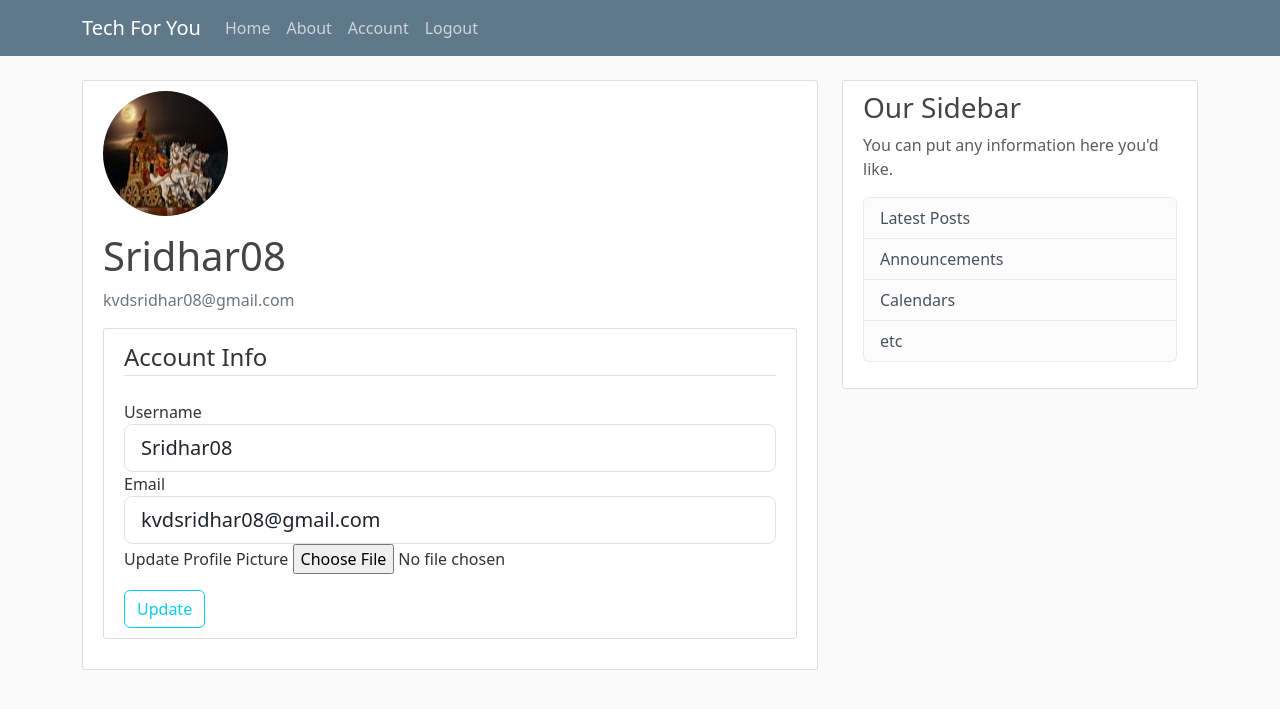
After one commit to Code-KVD/flask-blog, a Flask app: page /account in a window 1280 px wide. The commit adds this page. Shown: the top 709 px of the page. Run offline with Flask 3, Linux system fonts and the light colour scheme; a user stored in the database is signed in; some libraries are stand-ins or nearby versions.

Commit message:
added accounts page

```diff
--- a/flaskBlog/__init__.py
+++ b/flaskBlog/__init__.py
@@ -1,6 +1,9 @@
 from flask import Flask
+# ORM used to access the database.
 from flask_sqlalchemy import SQLAlchemy
+# used to encrpt the password of the user.
 from flask_bcrypt import Bcrypt
+from flask_login import LoginManager
 
 app = Flask(__name__)
 app.config['SECRET_KEY'] = '5791628bb0b13ce0c676dfde280ba245'
@@ -9,5 +12,7 @@ app.instance_path = 'flaskBlog/instance'
 
 db = SQLAlchemy(app)
 bcrypt = Bcrypt(app)
+login_manager = LoginManager(app)
+login_manager.login_view = 'login'
 
 from flaskBlog import routes
--- a/flaskBlog/forms.py
+++ b/flaskBlog/forms.py
@@ -1,7 +1,10 @@
 from flask_wtf import FlaskForm
-from wtforms import StringField, PasswordField, SubmitField , BooleanField
+from flask_wtf.file import FileField , FileAllowed
+from wtforms import StringField, PasswordField, SubmitField , BooleanField, FileField
 from wtforms.validators import DataRequired, Length, Email, EqualTo, ValidationError
 from flaskBlog.models import User
+from flask_login import current_user
+
 
 class RegistationForm(FlaskForm):
     username = StringField('Username', validators=[DataRequired(),Length(min=2,max=25)])
@@ -29,3 +32,25 @@ class LoginForm(FlaskForm):
     password = PasswordField('password', validators=[DataRequired()])
     remember = BooleanField('remember me')
     submit = SubmitField('Login')
+
+
+class UpdateAccountForm(FlaskForm):
+    username = StringField('Username', validators=[DataRequired(),Length(min=2,max=25)])
+    email = StringField('Email', validators=[DataRequired(), Email()])
+    submit = SubmitField('Update')
+    picture = FileField('Update Profile Picture' , validators=[FileAllowed(['jpg', 'png', 'jpeg'])])
+
+    # function to check username does not match with already existing data.
+    def validate_username(self,username):
+      if username.data != current_user.username:
+        user = User.query.filter_by(username = username.data).first()
+        if user:
+          raise ValidationError("This username is already taken. please choose a different one")
+
+    # function to check email does not match with already existing data.
+    def validate_email(self,email):
+      user = User.query.filter_by(email = email.data).first()
+
+      if email.data != current_user.email:
+        if user:
+          raise ValidationError("This email is already taken. please choose a different one")
--- a/flaskBlog/routes.py
+++ b/flaskBlog/routes.py
@@ -1,7 +1,11 @@
-from flask import render_template , url_for, flash, redirect
+import secrets
+import os
+from flask import render_template , url_for, flash, redirect, request
 from flaskBlog import app, db , bcrypt
-from flaskBlog.forms import RegistationForm , LoginForm
+from flaskBlog.forms import RegistationForm , LoginForm, UpdateAccountForm
 from flaskBlog.models import User , Post
+from flask_login import  login_user, logout_user, current_user , login_required
+from PIL import Image
 
 posts = [
     {
@@ -35,6 +39,8 @@ def about():
 
 @app.route("/register", methods = ['GET','POST'])
 def register():
+    if current_user.is_authenticated:
+        return redirect(url_for('home'))
     form = RegistationForm()
     if form.validate_on_submit():
         hashed_password = bcrypt.generate_password_hash(form.password.data).decode('utf-8')
@@ -48,5 +54,57 @@ def register():
 
 @app.route("/login",methods = ['GET','POST'])
 def login():
+    if current_user.is_authenticated:
+        return redirect(url_for('home'))
     form = LoginForm()
+    if form.validate_on_submit():
+        user = User.query.filter_by(email = form.email.data).first()
+        if user and bcrypt.check_password_hash(user.password,form.password.data):
+          login_user(user, remember=form.remember.data)
+          next_page = request.args.get('next')
+          return redirect(url_for('account')) if next_page else redirect(url_for('home'))
+        else:
+            flash("Invalid email or password! Please enter a valid email or password", "danger")
     return render_template('login.html', title = 'Login',form = form)
+
+
+@app.route("/logout")
+def logout():
+    logout_user()
+    return redirect(url_for('home'))
+
+def savePicture(form_picture):
+    random_hex =  secrets.token_hex(8)
+    _ , f_ext = os.path.splitext(form_picture.filename)
+    file_name = random_hex + f_ext
+    picture_path = os.path.join(app.root_path, 'static/profile_pics', file_name)
+    form_picture.save(picture_path)
+
+    outputSize = (125,125)
+    i  = Image.open(form_picture)
+    i.thumbnail(outputSize)
+    i.save(picture_path)
+
+    return file_name
+
+@app.route("/account" , methods = ['GET','POST'])
+@login_required
+def account():
+    form =  UpdateAccountForm()
+    if form.validate_on_submit():
+
+        if form.picture.data:
+            picture_file = savePicture(form.picture.data)
+            current_user.image_file = picture_file
+
+        current_user.username = form.username.data
+        current_user.email = form.email.data
+        db.session.commit()
+        flash("Your account details have been updated!!" , 'success')
+        return redirect(url_for('account'))
+    elif request.method == 'GET':
+        form.username.data = current_user.username
+        form.email.data = current_user.email
+
+    image_file = url_for('static', filename = 'profile_pics/' + current_user.image_file)
+    return render_template("account.html", title = "Account", image_file = image_file, form= form)
--- /dev/null
+++ b/flaskBlog/templates/account.html
@@ -0,0 +1,58 @@
+{% extends "layout.html"%}
+{% block content %}
+<div class="content-section">
+    <div class="media">
+      <img class="rounded-circle account-img" src="{{ image_file }}">
+      <div class="media-body">
+        <h2 class="account-heading">{{current_user.username}}</h2>
+        <p class="text-secondary">{{current_user.email}}</p>
+      </div>
+    </div>
+    <div class="content-section">
+      <form method="POST" action="" enctype="multipart/form-data">
+          {{ form.hidden_tag() }}
+          <fieldset class="form-group">
+              <legend class ="border-bottom mb-4">Account Info</legend>
+               <div class="form-group">
+                  {{form.username.label(class="form-control-label")}}
+                  {% if form.username.errors %}
+                  {{form.username(class="form-control form-control-lg is-invalid")}}
+                  <div class="invalid-feedback">
+                      {%for error in form.username.errors %}
+                      <span>{{error}}</span>
+                      {% endfor %}
+                  </div>
+                  {% else %}
+                  {{form.username(class="form-control form-control-lg")}}
+                  {% endif %}
+               </div>
+              <div class="form-group">
+                  {{form.email.label(class="form-control-label")}}
+                  {% if form.email.errors %}
+                  {{form.email(class="form-control form-control-lg is-invalid")}}
+                  <div class="invalid-feedback">
+                      {%for error in form.email.errors %}
+                      <span>{{error}}</span>
+                      {% endfor %}
+                  </div>
+                  {% else %}
+                  {{form.email(class="form-control form-control-lg")}}
+                  {% endif %}
+              </div>
+                <div class="form-group">
+                    {{form.picture.label(class="form-control-label")}}
+                    {{form.picture(class="form-control-file")}}
+                    {% if form.picture.errors %}
+                        {% for error in form.picture.errors %}
+                            <span class="text-danger"> {{ error }}</span><br>
+                        {% endfor %}
+                    {% endif %}
+                </div>
+          </fieldset>
+          <div class="form-group mt-3">
+              {{form.submit(class="btn btn-outline-info")}}
+          </div>
+      </form>
+    </div>
+</div>
+{% endblock content %}
--- a/flaskBlog/templates/layout.html
+++ b/flaskBlog/templates/layout.html
@@ -26,8 +26,14 @@
               </div>
               <!-- Navbar Right Side -->
               <div class="navbar-nav">
+                {% if current_user.is_authenticated %}
+                <a class="nav-item nav-link" href="{{url_for('account')}}">Account</a>
+                <a class="nav-item nav-link" href="{{url_for('logout')}}">Logout</a>
+
+                {% else %}
                 <a class="nav-item nav-link" href="{{url_for('login')}}">Login</a>
                 <a class="nav-item nav-link" href="{{url_for('register')}}">Register</a>
+                {% endif %}
               </div>
             </div>
           </div>
--- a/flaskBlog/templates/register.html
+++ b/flaskBlog/templates/register.html
@@ -18,7 +18,7 @@
                     {{form.username(class="form-control form-control-lg")}}
                     {% endif %}
                  </div>
-                 <div class="form-group">
+                <div class="form-group">
                     {{form.email.label(class="form-control-label")}}
                     {% if form.email.errors %}
                     {{form.email(class="form-control form-control-lg is-invalid")}}
@@ -30,7 +30,7 @@
                     {% else %}
                     {{form.email(class="form-control form-control-lg")}}
                     {% endif %}
-                 </div>
+                </div>
                  <div class="form-group">
                     {{form.password.label(class="form-control-label")}}
                     {% if form.password.errors %}
```
Also changed, not shown: flaskBlog/models.py (+8 -2 lines), flaskBlog/instance/site.db, flaskBlog/static/profile_pics/14a5384128f8dbec.jpg (added), flaskBlog/static/profile_pics/701d3c3232878ec3.jpeg (added), flaskBlog/static/profile_pics/default.jpg (added).
